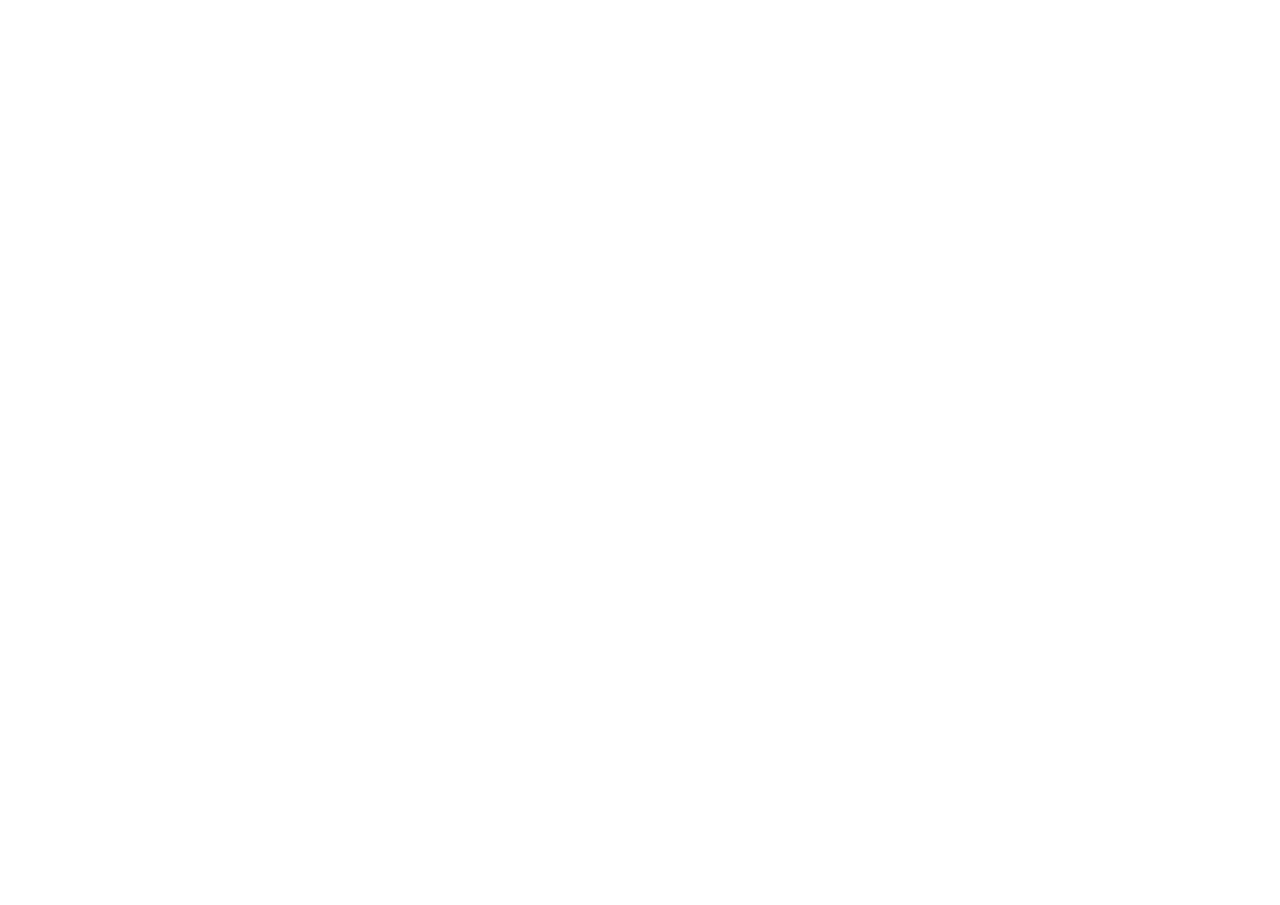
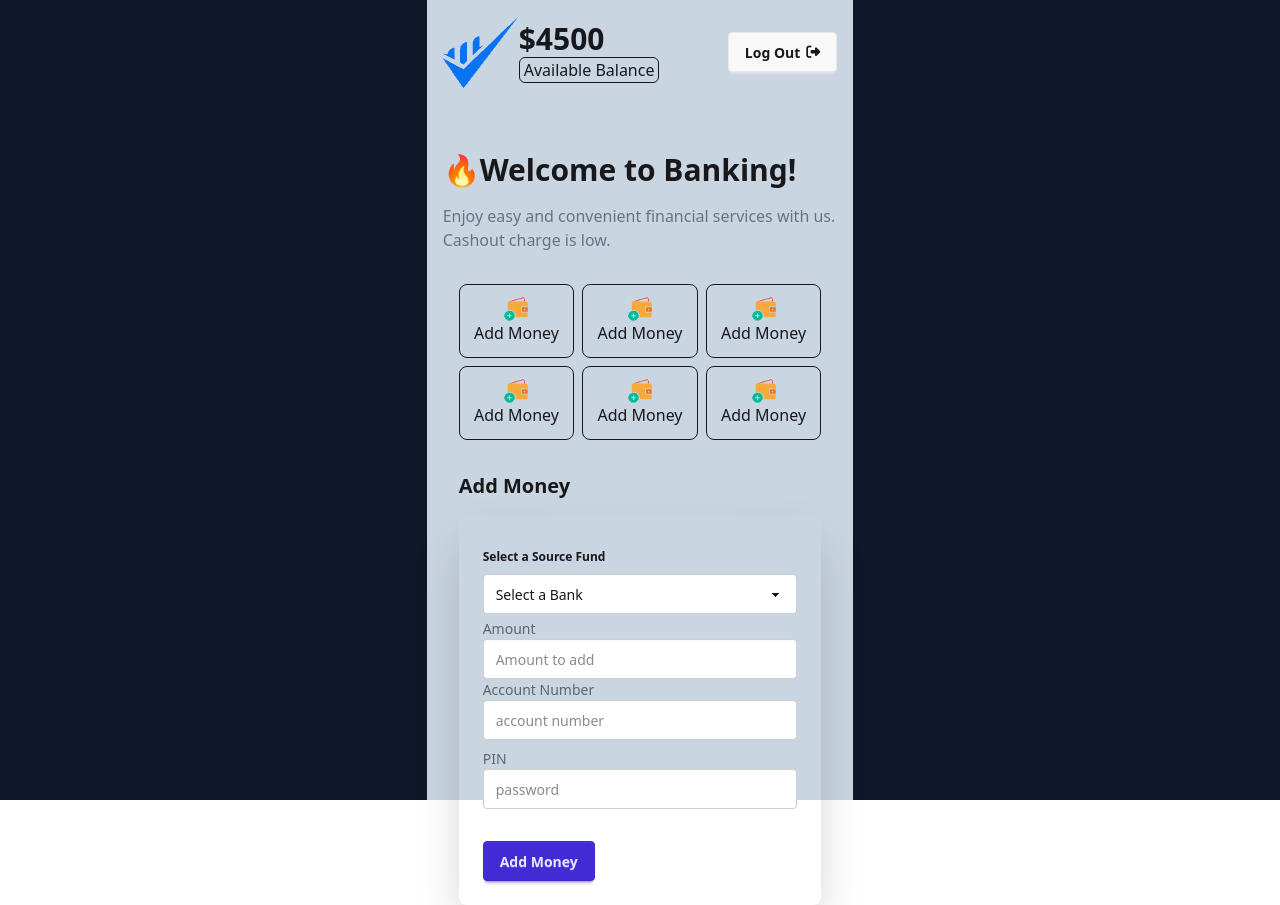
Before and after one commit to md-habib-rahman/mobile-friendly-login-screen, a plain HTML site: page main.html in a window 1280 px wide. Before the commit the page ends 800 px from the top, so only its background shows below. Drawn offline with nearby package versions, Linux system fonts and the light colour scheme.

Commit message:
main page design complete

```diff
--- a/main.html
+++ b/main.html
@@ -1,11 +1,108 @@
 <!DOCTYPE html>
 <html lang="en">
+
 <head>
 	<meta charset="UTF-8">
 	<meta name="viewport" content="width=device-width, initial-scale=1.0">
+	<link href="https://cdn.jsdelivr.net/npm/daisyui@5.0.0-beta.8/daisyui.css" rel="stylesheet" type="text/css" />
+	<script src="https://cdn.jsdelivr.net/npm/@tailwindcss/browser@4"></script>
+	<link rel="stylesheet" href="https://cdnjs.cloudflare.com/ajax/libs/font-awesome/6.7.2/css/all.min.css"
+		integrity="sha512-Evv84Mr4kqVGRNSgIGL/F/aIDqQb7xQ2vcrdIwxfjThSH8CSR7PBEakCr51Ck+w+/U6swU2Im1vVX0SVk9ABhg=="
+		crossorigin="anonymous" referrerpolicy="no-referrer" />
 	<title>Document</title>
 </head>
-<body>
+
+<body class="bg-slate-900">
+	<main class="w-4/6 lg:w-2/6 mx-auto bg-slate-300 h-screen pt-4 px-4">
+		<nav class="flex items-center justify-between">
+			<div class="flex items-center justify-center">
+				<div>
+					<img src="./assets/Group.png" alt="">
+				</div>
+				<div>
+					<h2 class="text-3xl font-bold">$4500</h2>
+					<p class="border px-1 rounded-md">Available Balance</p>
+				</div>
+			</div>
+			<div>
+				<button id="btn-logout" class="btn">Log Out <i class="fa-solid fa-right-from-bracket"></i></button>
+			</div>
+
+		</nav>
+		<section class="mt-16 space-y-4">
+			<h1 class="text-3xl font-bold">🔥Welcome to Banking!</h1>
+			<p class="text-gray-500">Enjoy easy and convenient financial services with us. Cashout charge is low.</p>
+		</section>
+		<section class="px-4 mt-8">
+			<div class="cards grid grid-cols-3 gap-2">
+				<div class="box border rounded-lg p-3 text-center">
+					<img class="mx-auto" src="./assets/wallet1.png" alt="">
+					<h4>Add Money</h4>
+				</div>
+				<div class="box border rounded-lg p-3 text-center">
+					<img class="mx-auto" src="./assets/wallet1.png" alt="">
+					<h4>Add Money</h4>
+				</div>
+				<div class="box border rounded-lg p-3 text-center">
+					<img class="mx-auto" src="./assets/wallet1.png" alt="">
+					<h4>Add Money</h4>
+				</div>
+				<div class="box border rounded-lg p-3 text-center">
+					<img class="mx-auto" src="./assets/wallet1.png" alt="">
+					<h4>Add Money</h4>
+				</div>
+				<div class="box border rounded-lg p-3 text-center">
+					<img class="mx-auto" src="./assets/wallet1.png" alt="">
+					<h4>Add Money</h4>
+				</div>
+				<div class="box border rounded-lg p-3 text-center">
+					<img class="mx-auto" src="./assets/wallet1.png" alt="">
+					<h4>Add Money</h4>
+				</div>
+			</div>
+		</section>
+		<section class="px-4 mt-8">
+			<h3 class="text-xl font-bold mb-4">Add Money</h3>
+			<div class="card bg-base-50 w-full max-w-sm shrink-0 shadow-2xl">
+				<form class="card-body">
+					<div class="form-control">
+						<fieldset class="fieldset">
+							<legend class="fieldset-legend">Select a Source Fund</legend>
+							<select class="select">
+							  <option disabled selected>Select a Bank</option>
+							  <option>Brac Bank</option>
+							  <option>City Bank</option>
+							  <option>Standard Chartered Bank</option>
+							</select>
+
+						  </fieldset>
+						<label class="label">
+							<span class="label-text">Amount</span>
+						</label>
+						<input id="amount" type="text" placeholder="Amount to add" class="input input-bordered"
+							required />
+
+							<label class="label">
+							<span class="label-text">Account Number</span>
+						</label>
+						<input id="account-number" type="text" placeholder="account number" class="input input-bordered"
+							required />
+					</div>
+					<div class="form-control">
+						<label class="label">
+							<span class="label-text">PIN</span>
+						</label>
+						<input id="password" type="text" placeholder="password" class="input input-bordered" required />
+
+					</div>
+					<div class="form-control mt-6">
+						<button id="btn-login" class="btn btn-primary">Add Money</button>
+					</div>
+				</form>
+		</section>
+
+	</main>
 
 </body>
+
 </html>
```
